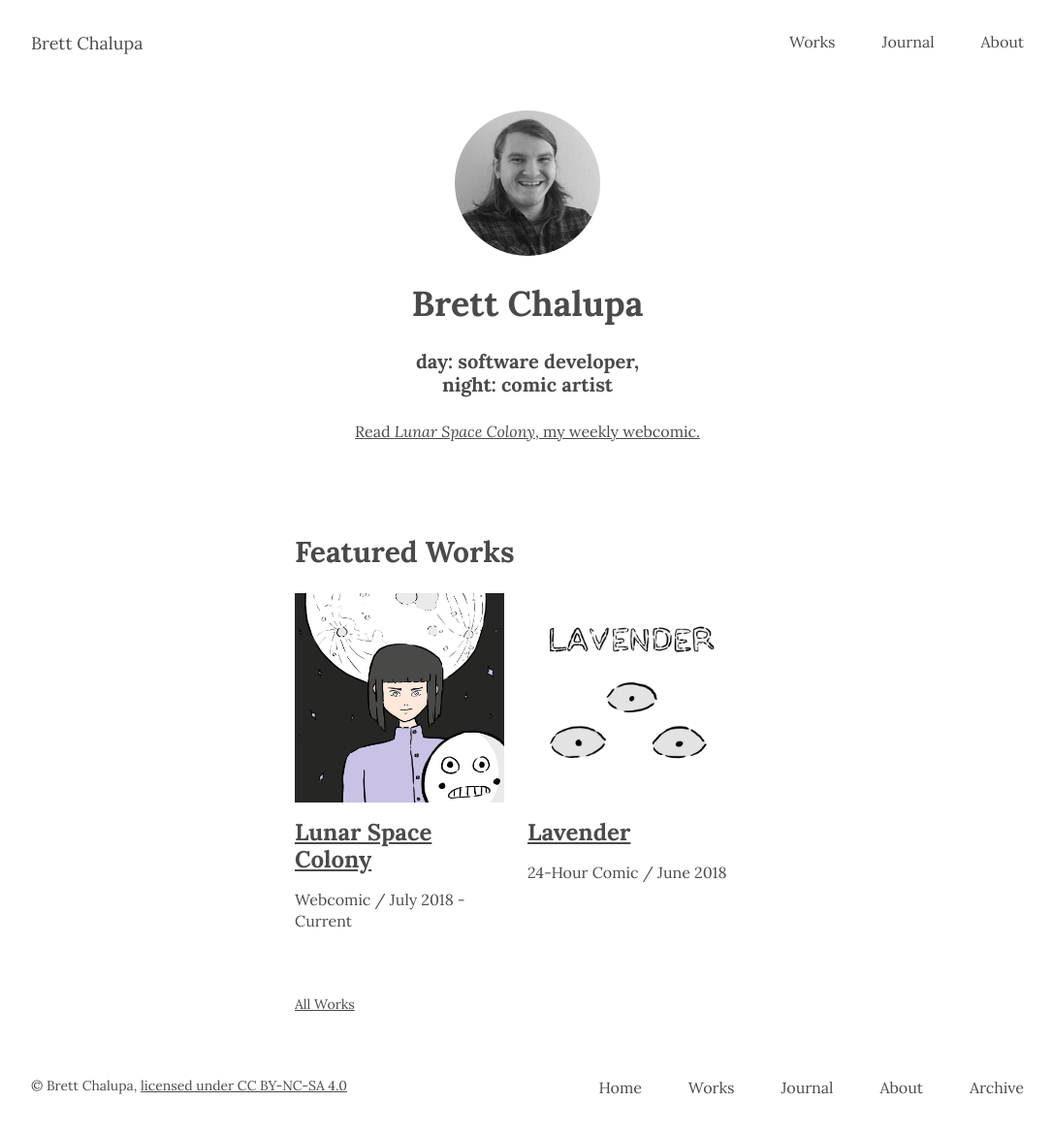
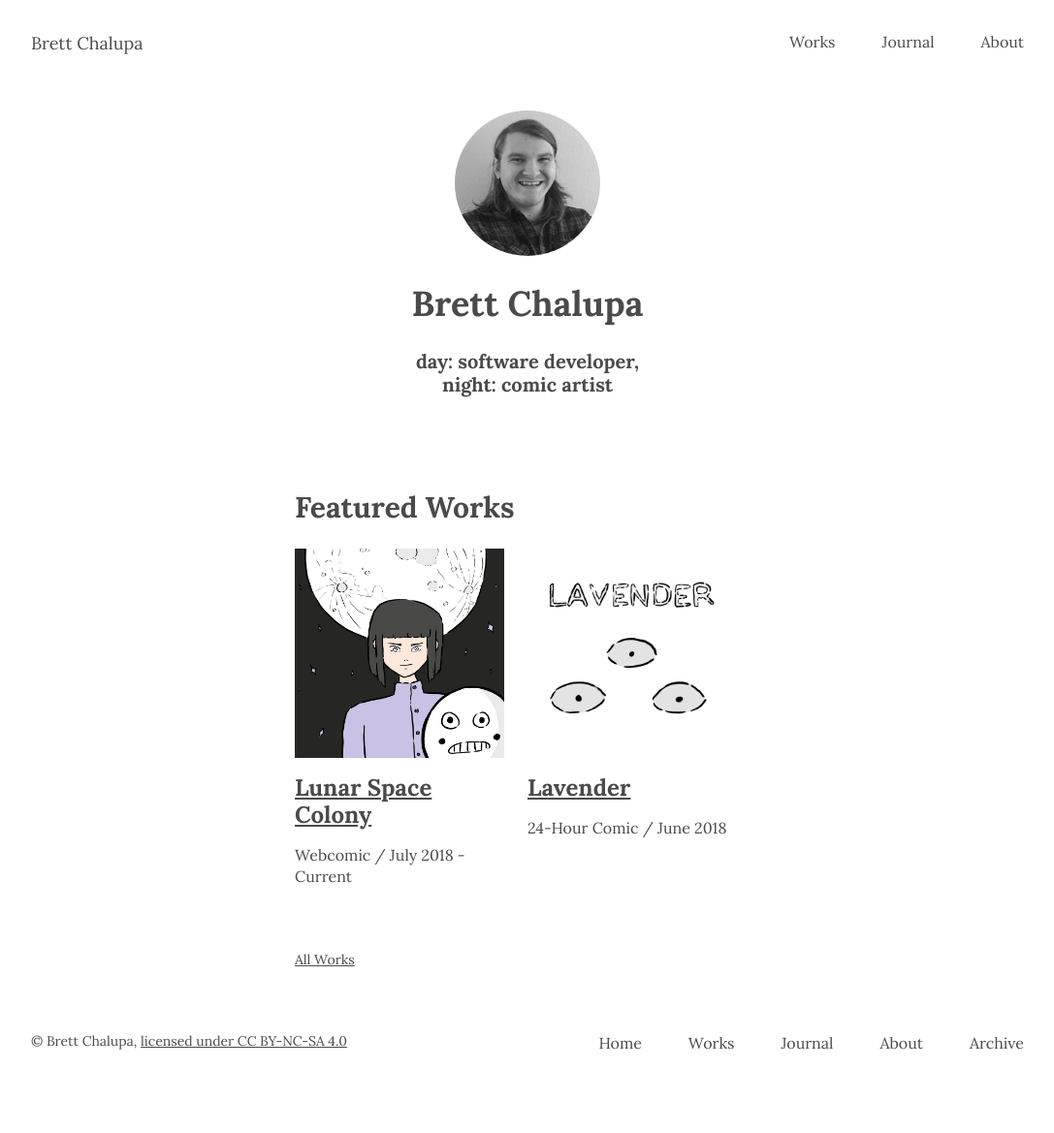
Before and after one commit to brettchalupa/brettchalupa.github.io, a Jekyll site: the page built from index.html, in a window 1280 px wide. Shown: the whole page at 97% size, without its empty margins (96-1183 px from the left). Built offline with Jekyll 4.4.1, drawn with Linux system fonts in a browser that asks for light colours; after the commit the page ends 1123 px from its top, so only the background shows below that.

Commit message:
Remove LSC mention from home page
Since it's on hiatus

```diff
--- a/index.html
+++ b/index.html
@@ -10,10 +10,6 @@ layout: default
     <h1>Brett Chalupa</h1>
 
     <h4>day: software developer,<br>night: comic artist</h4>
-
-    <a href='https://lsc.brettchalupa.com'>
-      Read <em>Lunar Space Colony</em>, my weekly webcomic.
-    </a>
   </div>
 
   <div class='section featured-works'>
```
